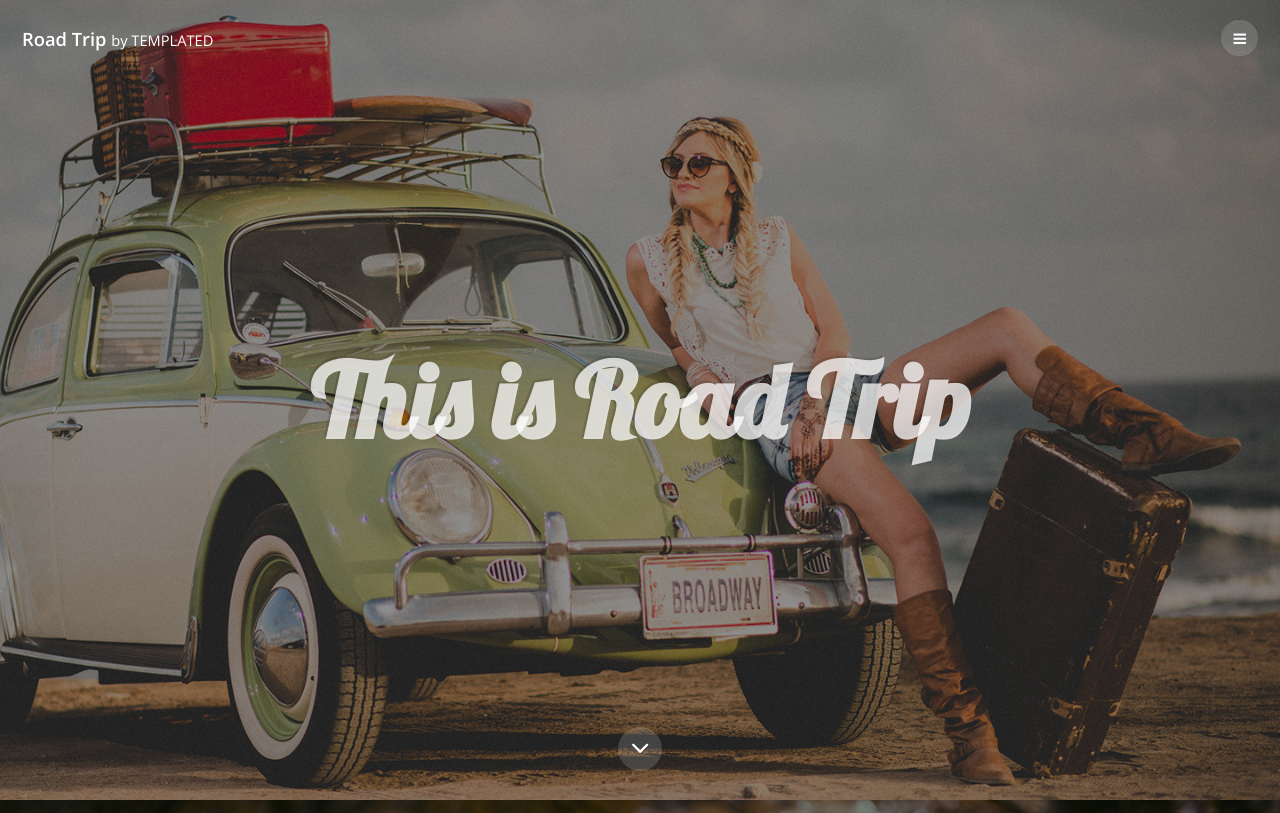
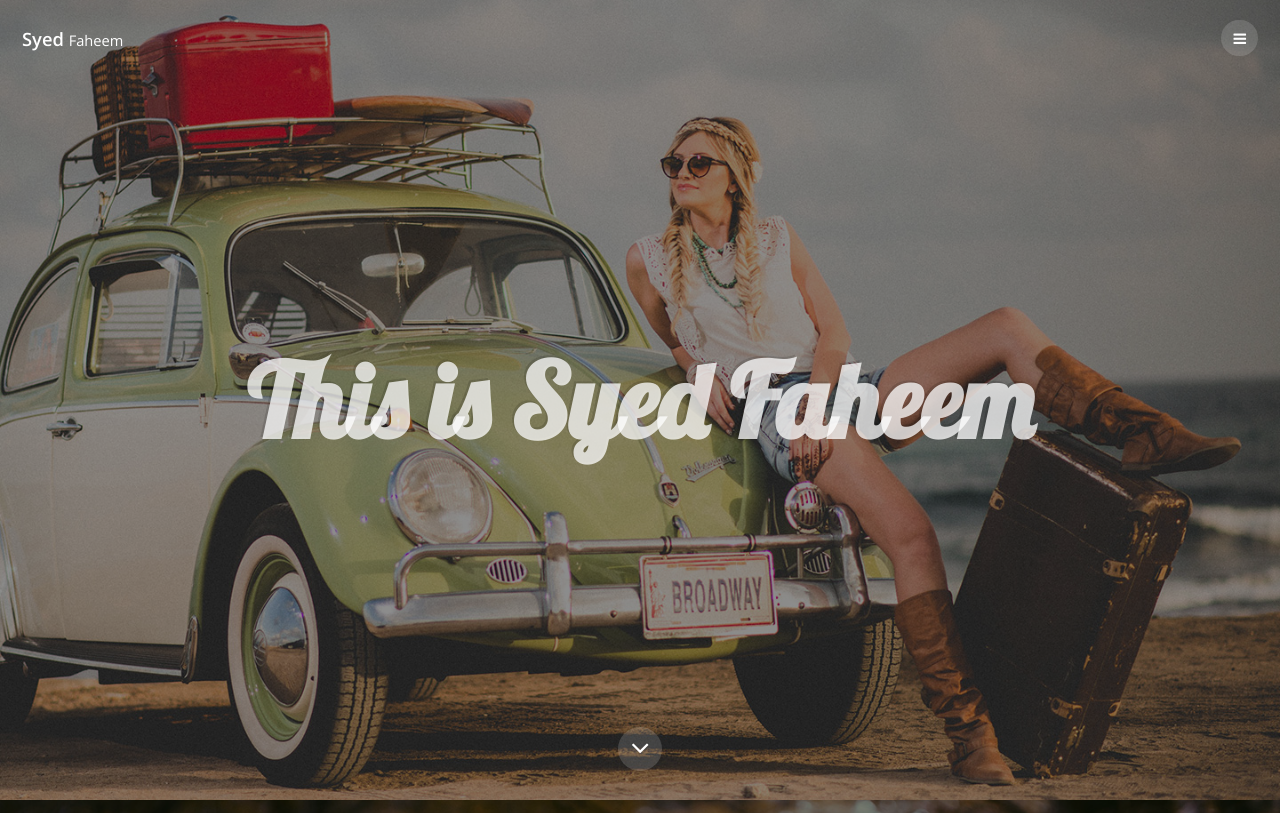
Before and after one commit to anirudh-kac/sf, a plain HTML site: page index.html in a window 1280 px wide. Shown: the top 813 px of the page. Drawn offline with nearby package versions, Linux system fonts and the light colour scheme.

Commit message:
add text content

```diff
--- a/index.html
+++ b/index.html
@@ -6,7 +6,7 @@
 -->
 <html>
 	<head>
-		<title>Road Trip by TEMPLATED</title>
+		<title>Syed Faheem</title>
 		<meta charset="utf-8" />
 		<meta name="viewport" content="width=device-width, initial-scale=1" />
 		<link rel="stylesheet" href="assets/css/main.css" />
@@ -15,7 +15,7 @@
 
 		<!-- Header -->
 			<header id="header">
-				<div class="logo"><a href="index.html">Road Trip <span>by TEMPLATED</span></a></div>
+				<div class="logo"><a href="index.html">Syed <span>Faheem</span></a></div>
 				<a href="#menu"><span>Menu</span></a>
 			</header>
 
@@ -37,7 +37,7 @@
 			<section id="banner" class="bg-img" data-bg="banner.jpg">
 				<div class="inner">
 					<header>
-						<h1>This is Road Trip</h1>
+						<h1>This is Syed Faheem</h1>
 					</header>
 				</div>
 				<a href="#one" class="more">Learn More</a>
@@ -124,7 +124,7 @@
 
 					<h2>Contact Me</h2>
 
-					<form action="#" method="post">
+					<form action="#" method="post" netlify>
 
 						<div class="field half first">
 							<label for="name">Name</label>
```
